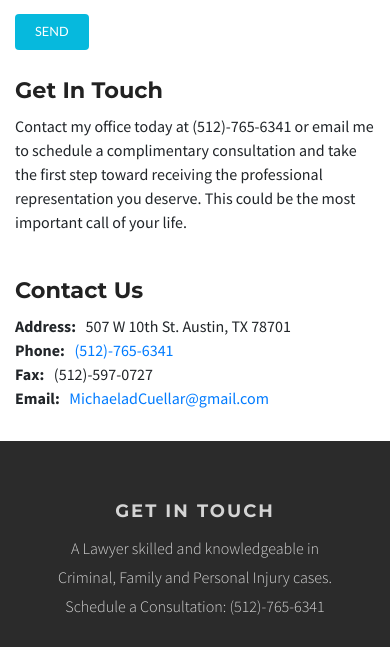
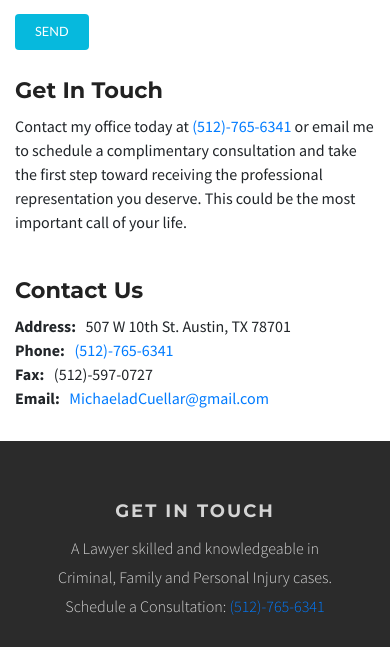
Before and after one commit to jwaltrip/cuellar-law-firm, a React (Create React App) app: page /contact in a window 390 px wide. Shown: the part 1218-1865 px from the top of the page. Built offline with nearby package versions, Linux system fonts and the light colour scheme.

Commit message:
phone link fixed

```diff
--- a/src/components/ContactUsPage/ContactUsPage.js
+++ b/src/components/ContactUsPage/ContactUsPage.js
@@ -207,7 +207,7 @@ class ContactUsPage extends Component {
             <div className="col-md-6">
               <h3 className="contact-header">Get In Touch</h3>
               <p className="contact-desc">
-                Contact my office today at (512)-765-6341 or email me to schedule a
+                Contact my office today at <a href= "tel:(512)-765-6341">(512)-765-6341</a> or email me to schedule a
                 complimentary consultation and take the first step toward receiving the professional
                 representation you deserve. This could be the most important call of your life.
               </p>
--- a/src/components/Footer/Footer.js
+++ b/src/components/Footer/Footer.js
@@ -22,7 +22,7 @@ class Footer extends Component {
                     Criminal, Family and Personal Injury cases.
                   </p>
                   <p>
-                    Schedule a Consultation: (512)-765-6341
+                    Schedule a Consultation: <a href= "tel:(512)-765-6341">(512)-765-6341</a>
                   </p>
                   <br/>
 
```
